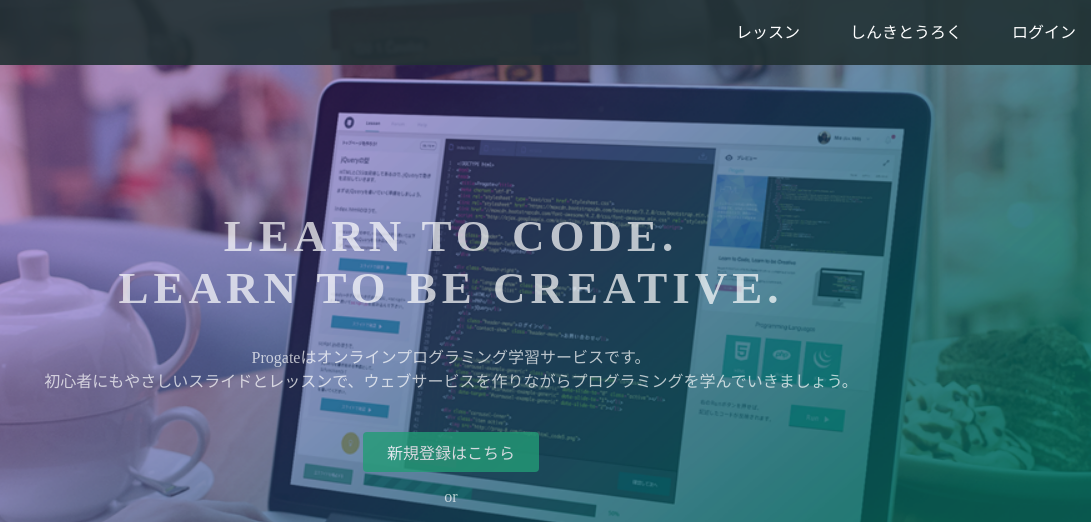
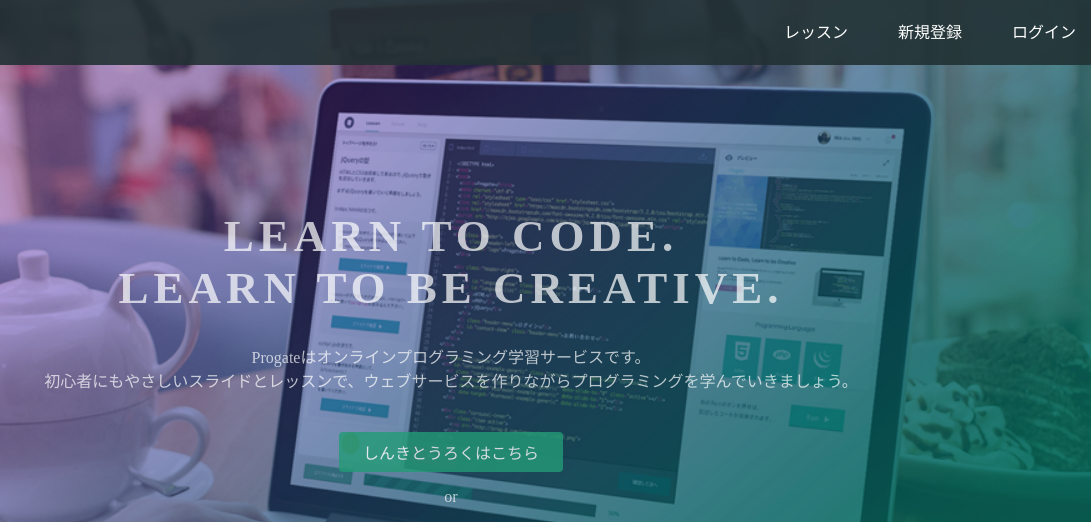
Before and after one commit to mai119/github.io, a plain HTML site: page index.html in a window 1280 px wide. Shown: the top 522 px of the page, 189-1280 px from the left. Drawn offline with Linux system fonts and the light colour scheme.

Commit message:
Update index.html

```diff
--- a/index.html
+++ b/index.html
@@ -16,7 +16,7 @@
       <span class="fa fa-bars menu-icon"></span>
       <div class="header-right">
         <a href="#">レッスン</a>
-        <a href="#">しんきとうろく</a>
+        <a href="#">新規登録</a>
         <a href="#" class="login">ログイン</a>
       </div>
     </div>
@@ -26,7 +26,7 @@
       <h1>LEARN TO CODE.<br>LEARN TO BE CREATIVE.</h1>
       <p>Progateはオンラインプログラミング学習サービスです。<br>初心者にもやさしいスライドとレッスンで、ウェブサービスを作りながらプログラミングを学んでいきましょう。</p>
       <div class="btn-wrapper">
-        <a href="#" class="btn signup">新規登録はこちら</a>
+        <a href="#" class="btn signup">しんきとうろくはこちら</a>
         <p>or</p>
         <a href="#" class="btn facebook"><span class="fa fa-facebook"></span>Facebookで登録</a>
         <a href="#" class="btn twitter"><span class="fa fa-twitter"></span>Twitterで登録</a>
```
